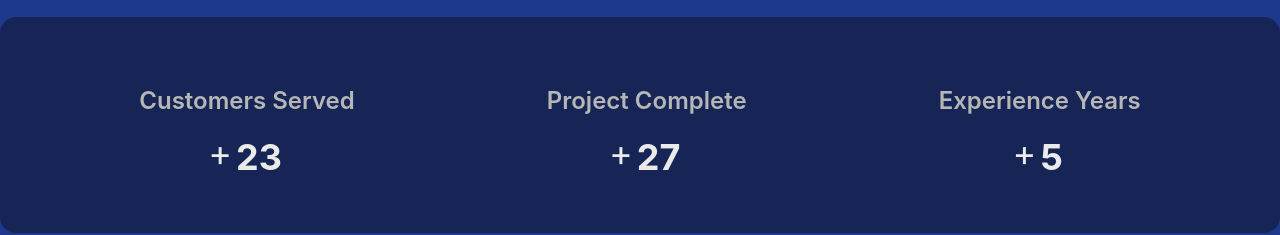
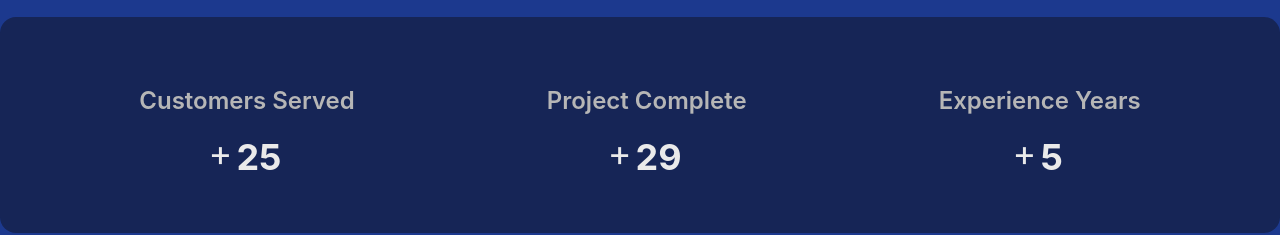
Before and after one commit to OmarFahmy03/Omar-Fahmy-CV, a React (Vite) app: page / in a window 1280 px wide. Shown: the part 4420-4655 px from the top of the page. Built offline with nearby package versions, Linux system fonts and the light colour scheme; the HTML template or start-up script is replaced by a standard one.

Commit message:
new stats

```diff
--- a/src/components/Served.tsx
+++ b/src/components/Served.tsx
@@ -37,7 +37,7 @@ const Served: React.FC = () => {
                 <CountUp
                   className="text-4xl p-1 font-bold"
                   start={0}
-                  end={23}
+                  end={25}
                   duration={3}
                   separator=","
                 />
@@ -58,7 +58,7 @@ const Served: React.FC = () => {
                 <CountUp
                   className="text-4xl p-1 font-bold"
                   start={0}
-                  end={27}
+                  end={29}
                   duration={1}
                   separator=","
                 />
```
